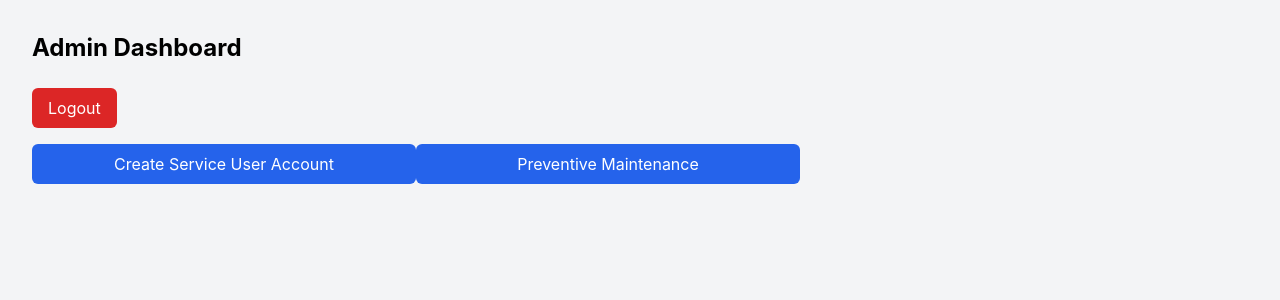
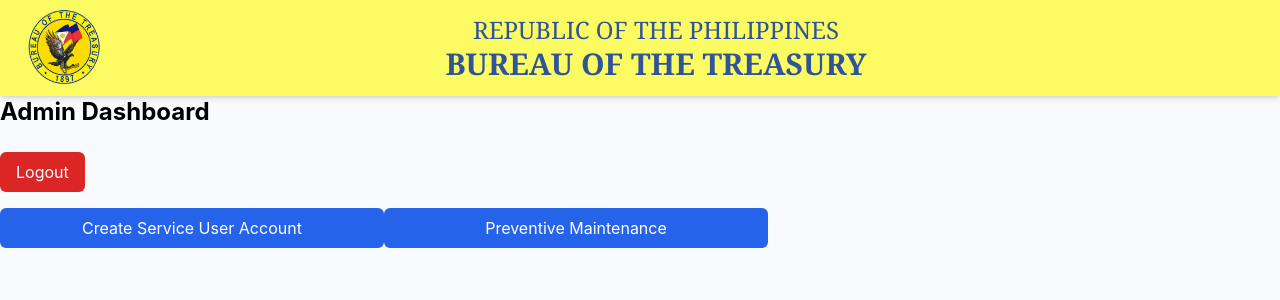
Before and after one commit to LightWater123/Capstone_BTR, a React (Create React App) app in the folder frontend/: page /admin/dashboard in a window 1280 px wide. Shown: the top 300 px of the page. Built offline with nearby package versions, Linux system fonts and the light colour scheme.

Commit message:
added header page

```diff
--- /dev/null
+++ b/frontend/src/components/modals/btrHeader.jsx
@@ -0,0 +1,24 @@
+import btrlogo from '../../assets/btrlogo.png';
+
+export default function BTRheader(){
+
+    return(
+    <header className="w-full bg-[#FCFC62] shadow-md">
+      <div className="max-w-7xl mx-auto flex items-center justify-between px-6 py-2">
+        {/* logo */}
+        <img src={btrlogo} alt="Logo" className="h-20 w-20" />
+
+        {/*title */}
+        <h1 className="font-serif text-xl md:text-2xl text-[#2F549A] text-center flex-1">
+            REPUBLIC OF THE PHILIPPINES <br />
+            <span className="text-2xl md:text-3xl font-bold">
+                BUREAU OF THE TREASURY
+                </span>
+                </h1>
+
+        {/* margin */}
+        <div className="h-12 w-12" />
+      </div>
+    </header>
+    );
+}
--- a/frontend/src/pages/admin_dashboard.jsx
+++ b/frontend/src/pages/admin_dashboard.jsx
@@ -1,6 +1,8 @@
 import { useNavigate } from "react-router-dom";
 import "../index.css";
 import LogoutButton from "../components/modals/LogoutButton";
+import BTRheader from "../components/modals/btrHeader";
+
 
 export default function AdminDashboard() {
   const navigate = useNavigate();
@@ -15,7 +17,8 @@
 
 
   return (
-    <div className="min-h-screen bg-gray-100 p-8">
+      <div className="min-h-screen bg-gray-50 relative">
+      <BTRheader/>
       <h1 className="text-2xl font-bold mb-6 text-black">Admin Dashboard</h1>
       <LogoutButton className="bg-red-600 text-white px-4 py-2 rounded-md hover:bg-red-700 transition" />
 
@@ -36,5 +39,6 @@
 
       </div>
     </div>
+
   );
 }
```
